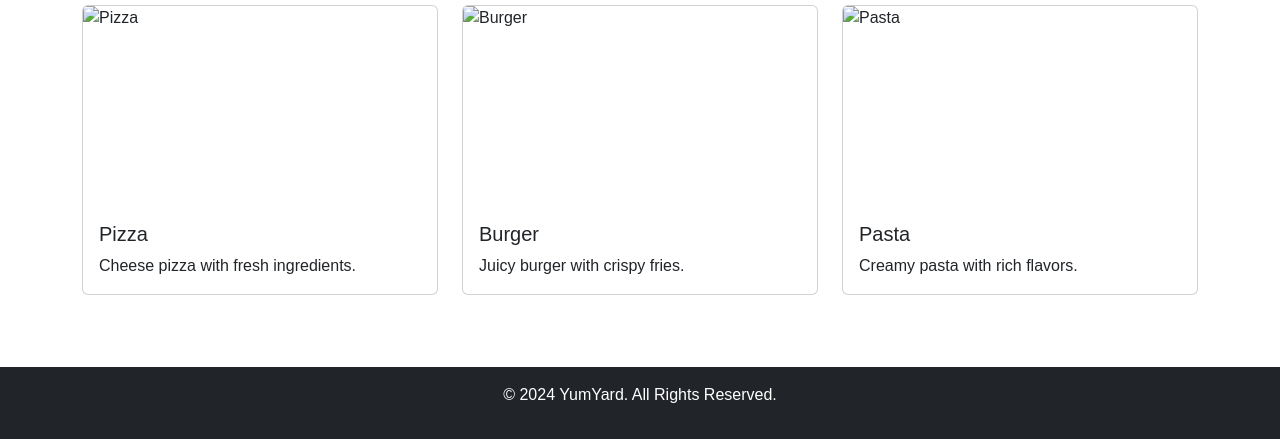
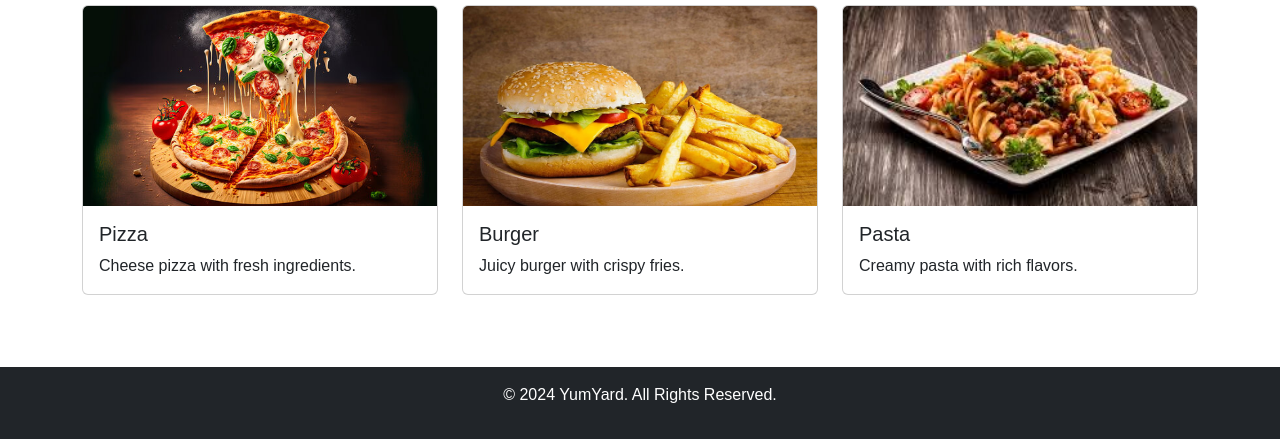
Before and after one commit to Tharun2203/FresherBot-project, a plain HTML site: page pro.html in a window 1280 px wide. Shown: the part 625-1064 px from the top of the page. Drawn offline with nearby package versions, Linux system fonts and the light colour scheme.

Commit message:
homepage updated

```diff
--- a/pro.html
+++ b/pro.html
@@ -37,7 +37,7 @@
 
     <!-- Hero Section -->
     <section class="hero text-center text-white">
-        <div class="container"  class="hero">
+        <div class="container"  class="hero" href="#">
             <h1>Welcome to YumYard!</h1>
             <p>Your favorite place to enjoy delicious food</p>
         </div>
@@ -50,7 +50,7 @@
             <div class="row">
                 <div class="col-md-4">
                     <div class="card mb-4">
-                        <img src="images/pizza.jpg" class="card-img-top" alt="Pizza">
+                        <img src="pizza.jpg" class="card-img-top" alt="Pizza">
                         <div class="card-body">
                             <h5 class="card-title">Pizza</h5>
                             <p class="card-text">Cheese pizza with fresh ingredients.</p>
@@ -59,7 +59,7 @@
                 </div>
                 <div class="col-md-4">
                     <div class="card mb-4">
-                        <img src="images/burger1.jpg" class="card-img-top" alt="Burger">
+                        <img src="burger1.jpg" class="card-img-top" alt="Burger">
                         <div class="card-body">
                             <h5 class="card-title">Burger</h5>
                             <p class="card-text">Juicy burger with crispy fries.</p>
@@ -68,7 +68,7 @@
                 </div>
                 <div class="col-md-4">
                     <div class="card mb-4">
-                        <img src="images/pasta.jpeg" class="card-img-top" alt="Pasta">
+                        <img src="pasta.jpeg" class="card-img-top" alt="Pasta">
                         <div class="card-body">
                             <h5 class="card-title">Pasta</h5>
                             <p class="card-text">Creamy pasta with rich flavors.</p>
--- a/styles1.css
+++ b/styles1.css
@@ -3,7 +3,7 @@ body {
 }
 
 .hero {
-    background: url('images/hero.jpg') no-repeat center center/cover;
+    background: url('hero.jpg') no-repeat center center/cover;
     height: 60vh;
     display: flex;
     justify-content: center;
```
